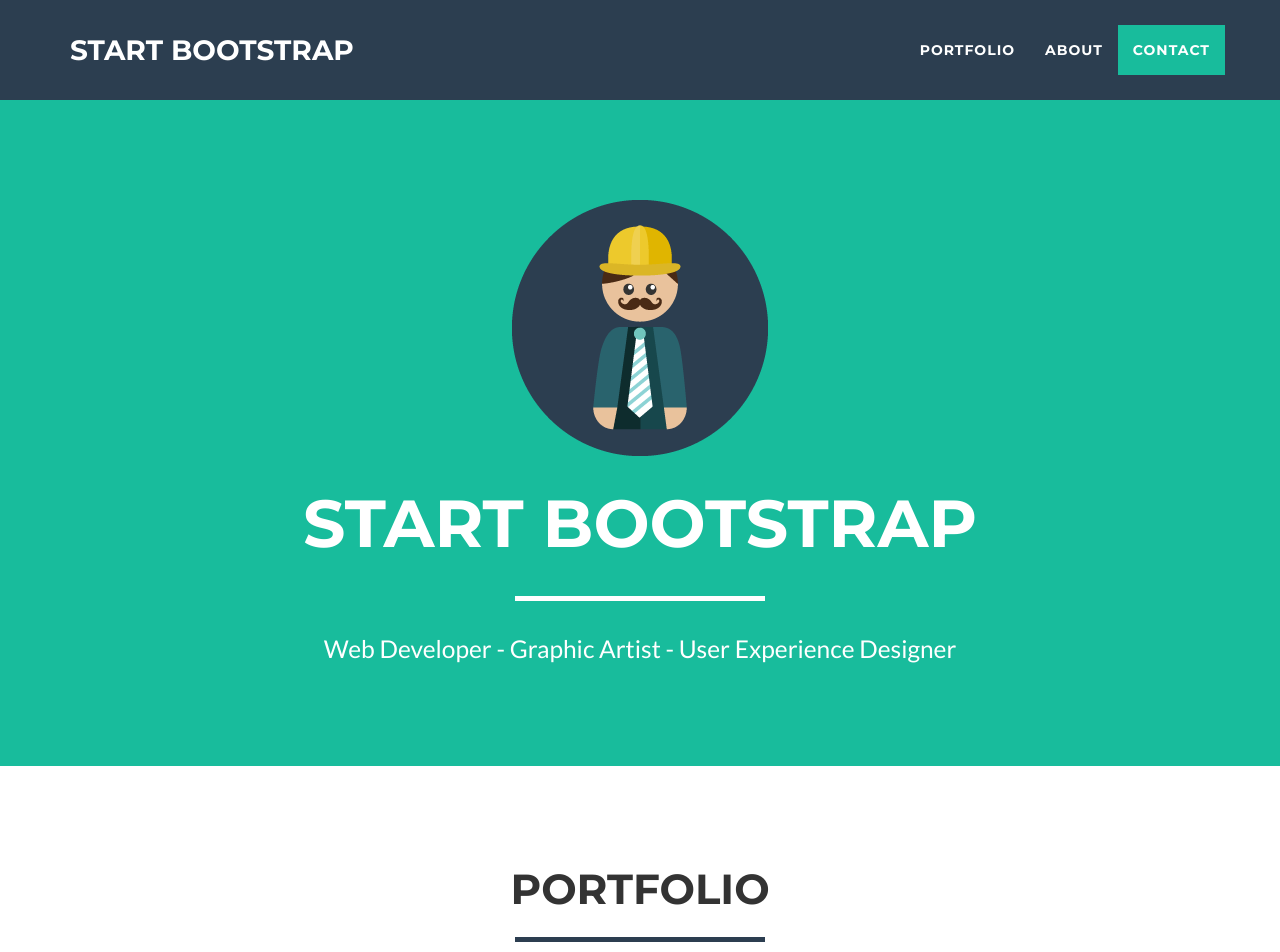
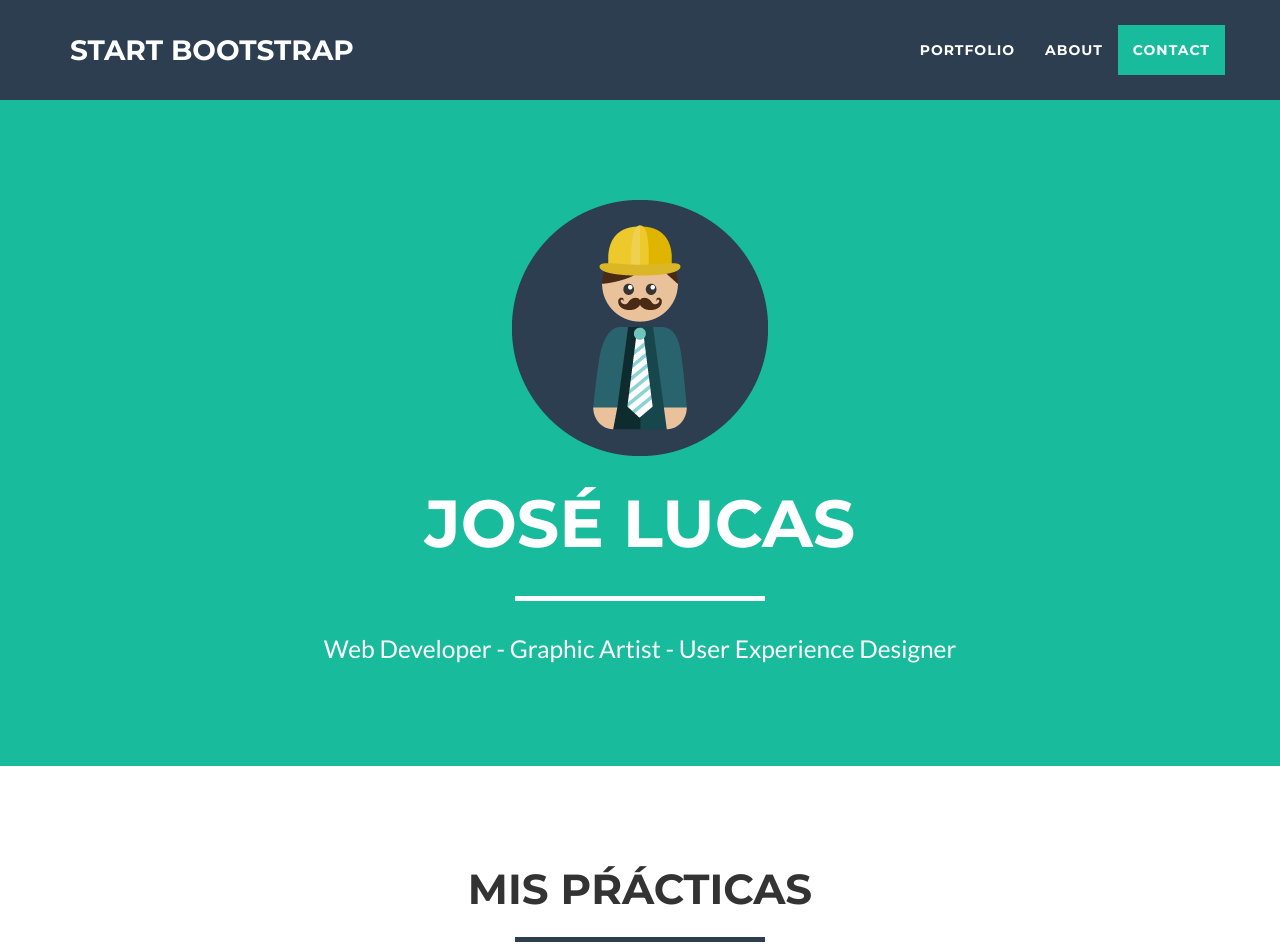
Before and after one commit to alu0100785265/alu0100785265.github.io, a website: page index.html in a window 1280 px wide. Shown: the top 952 px of the page. Drawn offline with nearby package versions, Linux system fonts and the light colour scheme.

Commit message:
empezando

```diff
--- a/index.html
+++ b/index.html
@@ -9,7 +9,7 @@
     <meta name="description" content="">
     <meta name="author" content="">
 
-    <title>Freelancer - Start Bootstrap Theme</title>
+    <title>Mi página personal</title>
 
     <!-- Bootstrap Core CSS -->
     <link href="vendor/bootstrap/css/bootstrap.min.css" rel="stylesheet">
@@ -73,7 +73,7 @@
                 <div class="col-lg-12">
                     <img class="img-responsive" src="img/profile.png" alt="">
                     <div class="intro-text">
-                        <span class="name">Start Bootstrap</span>
+                        <span class="name">José Lucas</span>
                         <hr class="star-light">
                         <span class="skills">Web Developer - Graphic Artist - User Experience Designer</span>
                     </div>
@@ -87,7 +87,7 @@
         <div class="container">
             <div class="row">
                 <div class="col-lg-12 text-center">
-                    <h2>Portfolio</h2>
+                    <h2>Mis pŕácticas</h2>
                     <hr class="star-primary">
                 </div>
             </div>
```
